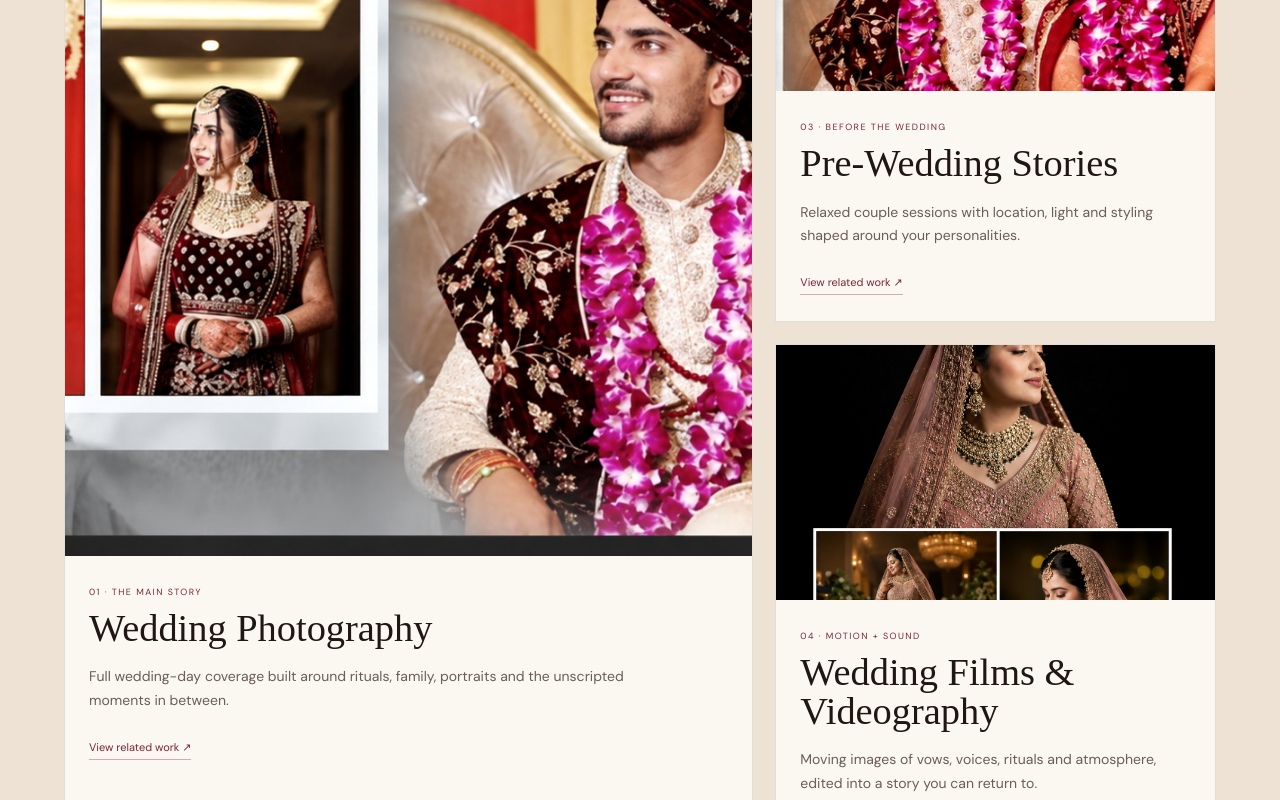
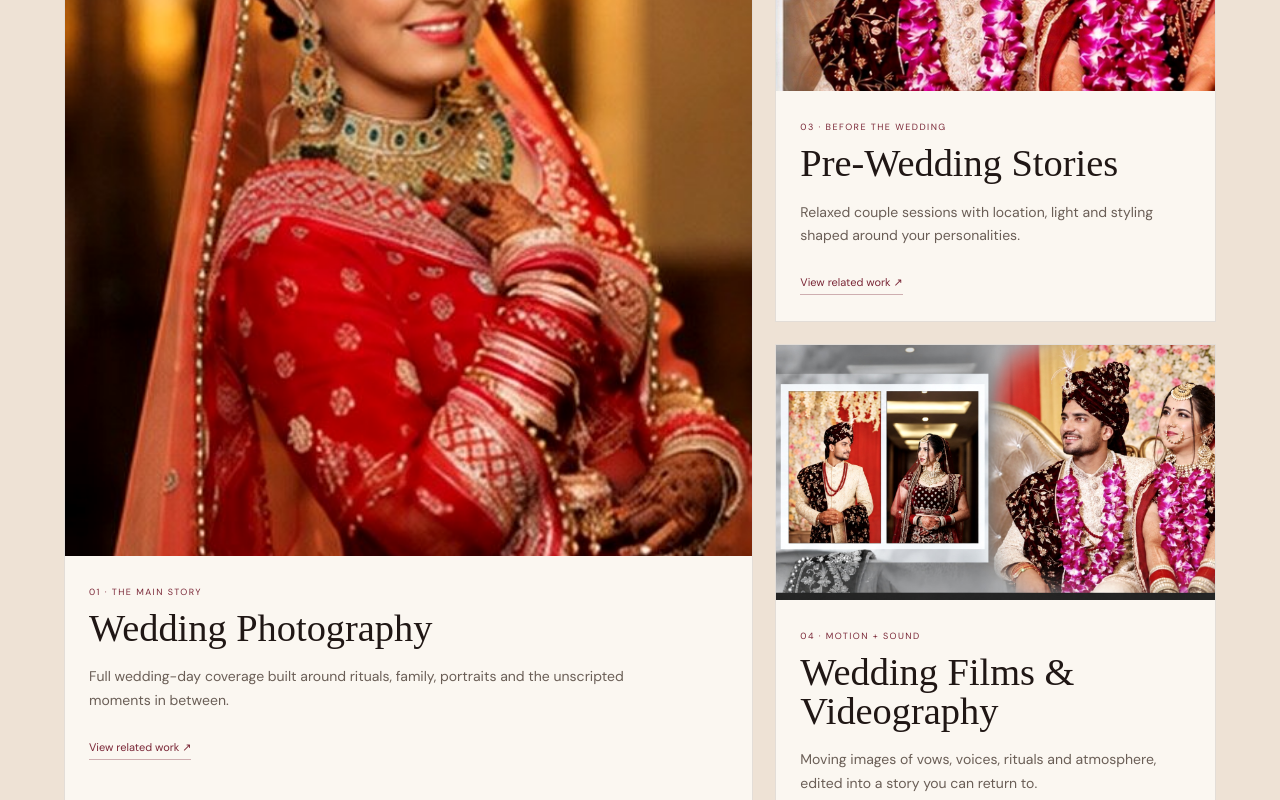
Before and after one commit to copywrk0-lgtm/Ansh-Digital-Studio, a Next.js app: page / in a window 1280 px wide. Shown: the part 3745-4545 px from the top of the page. Built offline with nearby package versions, Linux system fonts and the light colour scheme; a web font is replaced by a local one.

Commit message:
Use crop-safe service imagery

```diff
--- a/components/sections/ServicesSection.tsx
+++ b/components/sections/ServicesSection.tsx
@@ -5,9 +5,9 @@ import {Eyebrow} from '@/components/ui/Eyebrow';
 import {site} from '@/lib/site';
 
 const featured=[
-  {...services[0],image:'/images/wedding-collage-wide.jpg',label:'The main story',href:'/portfolio'},
+  {...services[0],image:'/images/bride-red.jpg',label:'The main story',href:'/portfolio'},
   {...services[2],image:'/images/couple-stage.jpg',label:'Before the wedding',href:'/portfolio'},
-  {...services[3],image:'/images/peach-bride-collage.jpg',label:'Motion + sound',href:site.whatsapp},
+  {...services[3],image:'/images/wedding-collage-wide.jpg',label:'Motion + sound',href:site.whatsapp},
 ];
 
 export function ServicesSection(){
```
